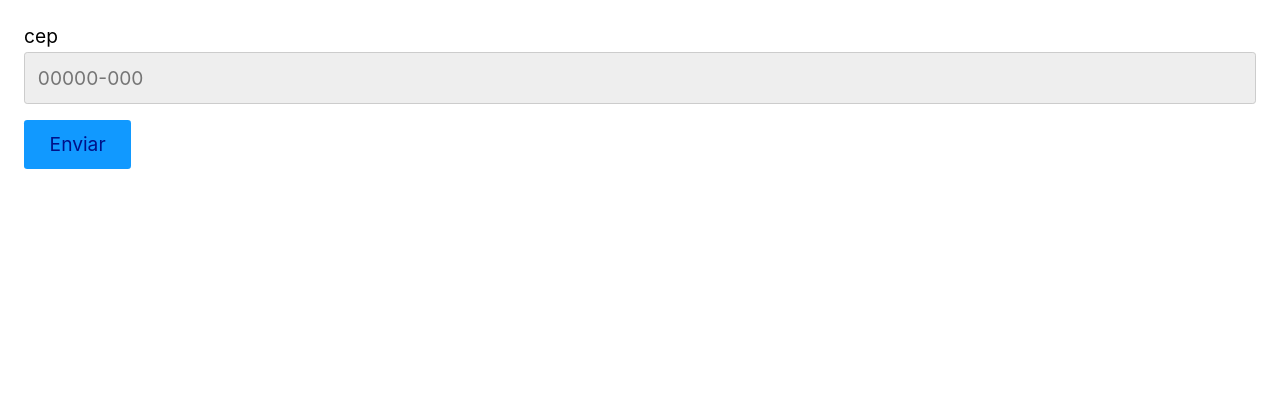
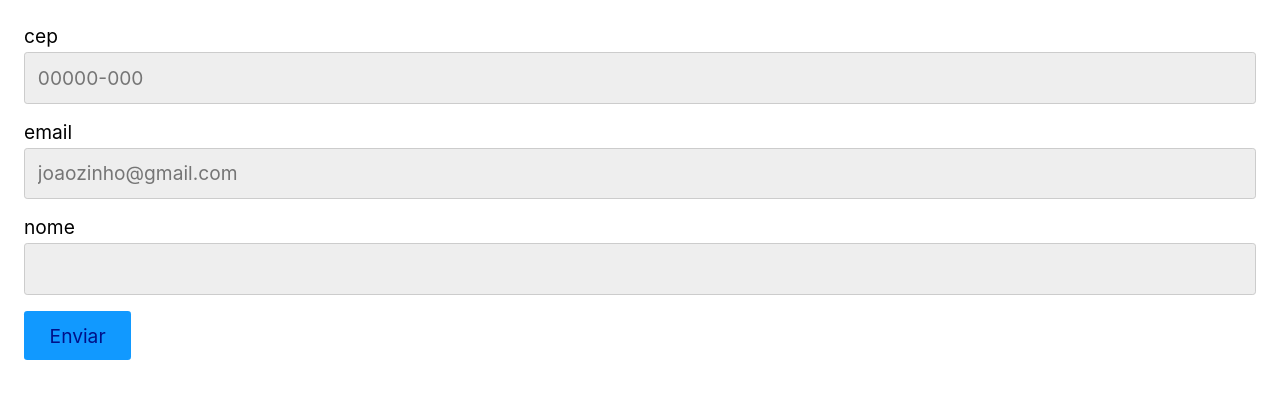
Before and after one commit to viniciosComerciante/react-origamid, a React (Create React App) app: page / in a window 1280 px wide. Shown: the top 398 px of the page. Built offline with nearby package versions, Linux system fonts and the light colour scheme.

Commit message:
adicionado novo branch

```diff
--- a/src/App.js
+++ b/src/App.js
@@ -1,38 +1,17 @@
 import React from 'react'
 import Input from './Form/Input';
+import useForm from './Hooks/useForm';
 
 const App = () => {
 
-  const [cep, setCep] = React.useState('');
-  const [error, setError] = React.useState(null);
+  const cep = useForm('cep')
+  const email = useForm('email')
+  const nome = useForm('nome')
 
-  function validateCep(value){
-    if(value.length === 0){
-      setError('Preencha um valor')
-      return false;
-    }else if(/^\d{5}-?\d{3}$/.test(value)){
-      setError(null)
-      return true;
-    }else{
-      setError('preencha o campo corretamente')
-      return false
-    }
-  }
-
-  function handleBlur({target}){
-    validateCep(target.value);
-  }
-
-  function handleChange({target}){
-    if(error){
-      validateCep(target.value)
-    }
-    setCep(target.value)
-  }
 
   function handleSubmit(e){
     e.preventDefault();
-    if(validateCep(cep)){
+    if(cep.validate() && email.validate() && nome.validate()){
       console.log('enviou')
     }else{
       console.log('não enviar')
@@ -41,9 +20,13 @@
 
   return (
     <form onSubmit={handleSubmit}>
-      <Input type="text" label="cep" id="cep" placeholder="00000-000" value={cep} onChange={handleChange} onBlur={handleBlur}></Input>
-      <p style={{color: 'red'}}>{error}</p>
+      <Input type="text" label="cep" id="cep" placeholder="00000-000" {...cep}></Input>
+
+      <Input type="email" label="email" id="email" placeholder="joaozinho@gmail.com" {...email}></Input>
+
+      <Input type="text" label="nome" id="nome" {...nome}></Input>
       <button>Enviar</button>
+
     </form>
   )
 }
--- a/src/Form/Input.js
+++ b/src/Form/Input.js
@@ -1,16 +1,19 @@
 import React from "react";
 
-const Input = ({ label, id, value, onChange, ...props}) => {
+const Input = ({ label, id, value, onChange, type, onBlur, placeholder, error}) => {
   return (
     <>
       <label htmlFor={id}>{label}</label>
       <input
         id={id}
+        name={id}
         type="text"
         value={value}
         onChange={onChange}
-        {...props}
+        placeholder={placeholder}
+        onBlur={onBlur}
       />
+      {error && <p>{error}</p>}
     </>
   );
 };
--- /dev/null
+++ b/src/Hooks/useForm.js
@@ -0,0 +1,53 @@
+import React from "react";
+
+const types = {
+  cep: {
+    regex: /^\d{5}-?\d{3}$/,
+    message: "Cep invalido",
+  },
+  email: {
+    regex: /^(([^<>()[\]\\.,;:\s@"]+(\.[^<>()[\]\\.,;:\s@"]+)*)|(".+"))@((\[[0-9]{1,3}\.[0-9]{1,3}\.[0-9]{1,3}\.[0-9]{1,3}\])|(([a-zA-Z\-0-9]+\.)+[a-zA-Z]{2,}))$/,
+    message: "Email invalido",
+  },
+};
+
+const useForm = (type) => {
+  const [value, setValue] = React.useState("");
+  const [error, setError] = React.useState(null);
+
+  function validate(value) {
+    if (type === false) return true;
+    if (value.length === 0) {
+      setError("Preencha um valor");
+      return false;
+    } else if (types[type] && types[type].regex.test(value)) {
+      setError(null);
+      return true;
+    } else {
+      if (types[type]) {
+        setError(types[type].message);
+        return false;
+      } else {
+        return true;
+      }
+    }
+  }
+
+  function onChange({ target }) {
+    if (error) {
+      validate(target.value);
+    }
+    setValue(target.value);
+  }
+
+  return {
+    value,
+    setValue,
+    error,
+    onChange,
+    onBlur: () => validate(value),
+    validate: () => validate(value),
+  };
+};
+
+export default useForm;
```
